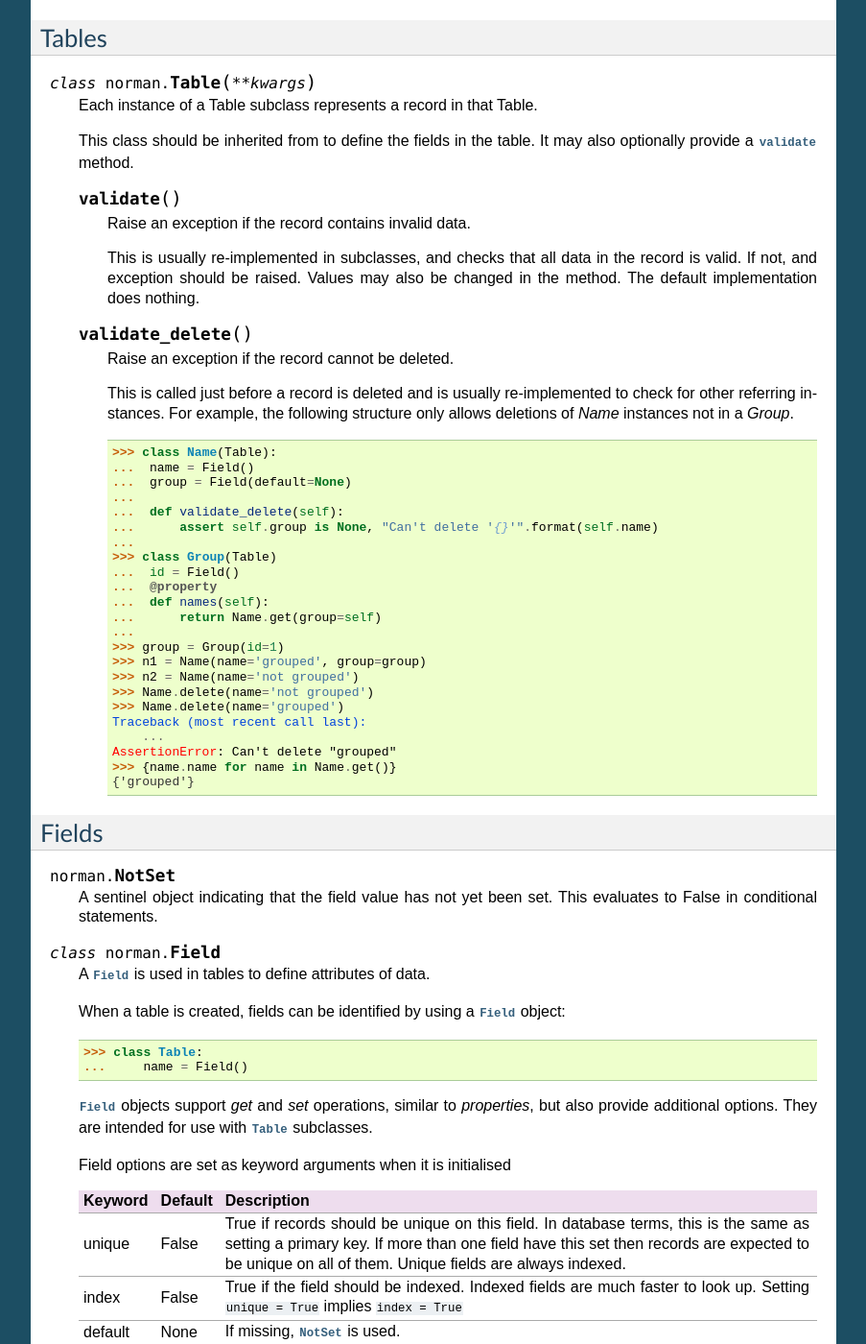
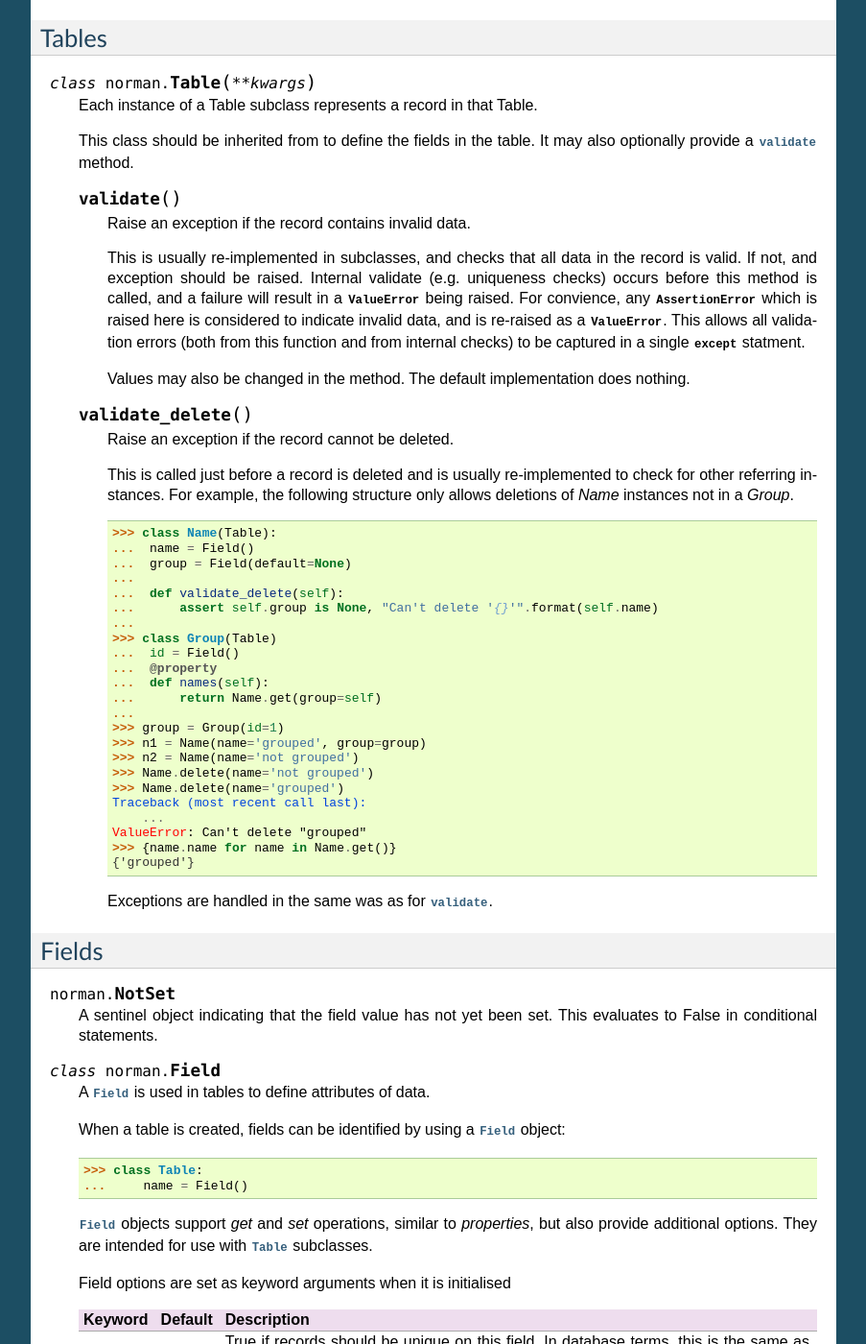
Before and after one commit to aquavitae/norman, a Sphinx documentation site: the page built from doc/source/index.rst, in a window 1280 px wide and 1400 px high, scrolled down 1975 px. Shown: the whole window at 96% size, without its empty margins (198-1101 px from the left). Built offline with Sphinx 7.4.7, drawn with Linux system fonts in a browser that asks for light colours.

Commit message:
Exceptions raised by validation errors are now all ValueError

```diff
--- a/doc/source/index.rst
+++ b/doc/source/index.rst
@@ -232,6 +232,14 @@ Tables
 
         This is usually re-implemented in subclasses, and checks that all
         data in the record is valid.  If not, and exception should be raised.
+        Internal validate (e.g. uniqueness checks) occurs before this
+        method is called, and a failure will result in a `ValueError` being
+        raised.  For convience, any `AssertionError` which is raised here
+        is considered to indicate invalid data, and is re-raised as a
+        `ValueError`.  This allows all validation errors (both from this
+        function and from internal checks) to be captured in a single
+        `except` statment.
+
         Values may also be changed in the method.  The default implementation
         does nothing.
 
@@ -265,9 +273,11 @@ Tables
         >>> Name.delete(name='grouped')
         Traceback (most recent call last):
             ...
-        AssertionError: Can't delete "grouped"
+        ValueError: Can't delete "grouped"
         >>> {name.name for name in Name.get()}
         {'grouped'}
+
+        Exceptions are handled in the same was as for `validate`.
 
 
 Fields
```
Also changed, not shown: 2 other files.
